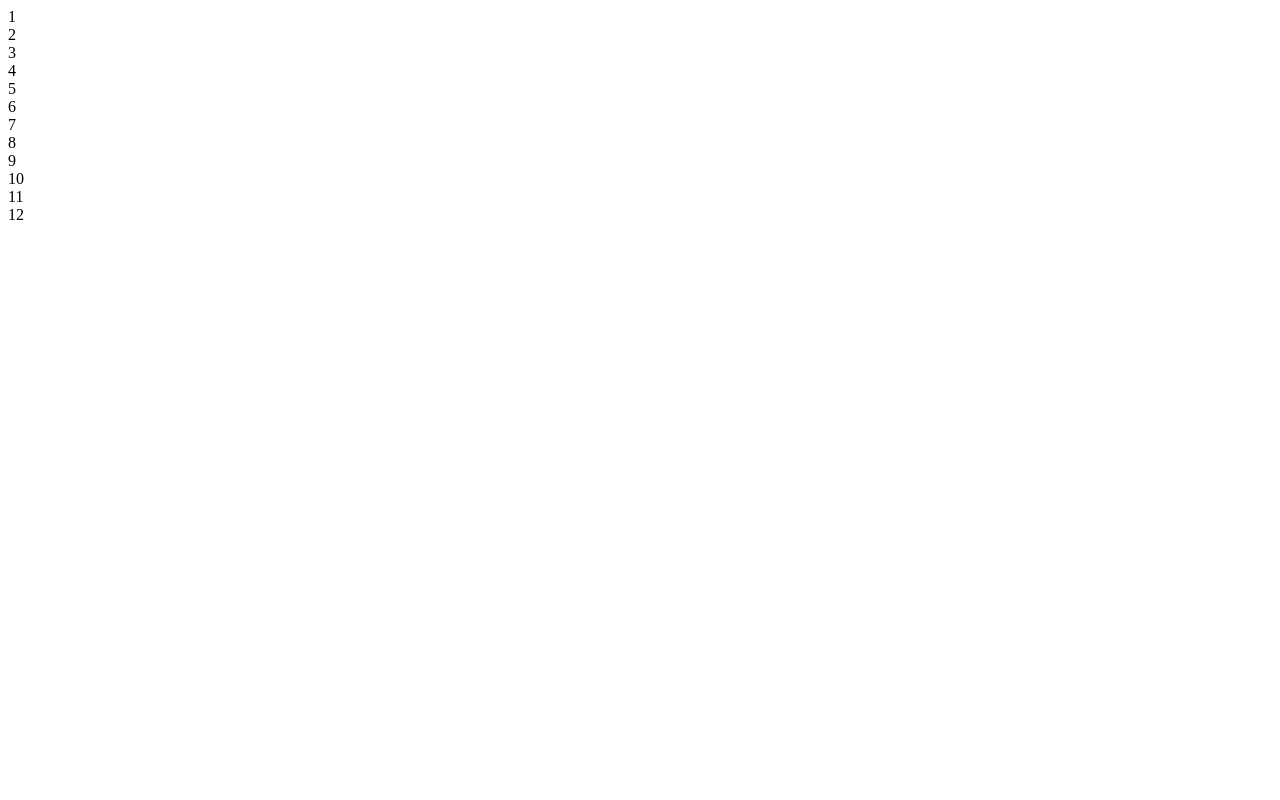
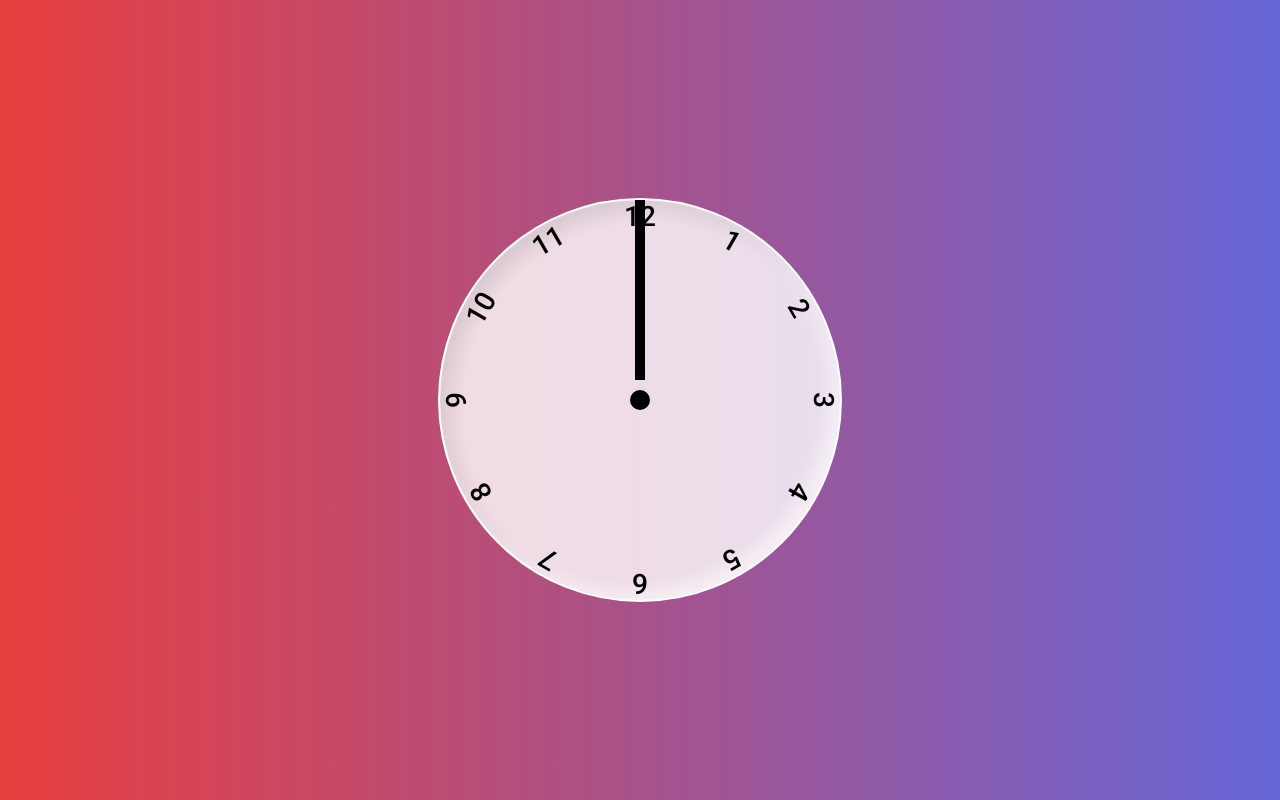
Before and after one commit to oybekdev1998/Clock-in-JS, a plain HTML site: page index.html in a window 1280 px wide. Drawn offline with Linux system fonts and the light colour scheme.

Commit message:
Added style.css and write style

```diff
--- a/index.html
+++ b/index.html
@@ -5,26 +5,28 @@
     <meta http-equiv="X-UA-Compatible" content="IE=edge">
     <meta name="viewport" content="width=device-width, initial-scale=1.0">
     <title>Clock</title>
+    <link rel="stylesheet" href="style.css">
 </head>
 <body>
     <div class="clock">
         <div class="hour"></div>
         <div class="minute"></div>
         <div class="second"></div>
+        <div class="doted"></div>
 
 
-        <div class="number1">1</div>
-        <div class="number2">2</div>
-        <div class="number3">3</div>
-        <div class="number4">4</div>
-        <div class="number5">5</div>
-        <div class="number6">6</div>
-        <div class="number7">7</div>
-        <div class="number8">8</div>
-        <div class="number9">9</div>
-        <div class="number10">10</div>
-        <div class="number11">11</div>
-        <div class="number12">12</div>
+        <div class="number number1">1</div>
+        <div class="number number2">2</div>
+        <div class="number number3">3</div>
+        <div class="number number4">4</div>
+        <div class="number number5">5</div>
+        <div class="number number6">6</div>
+        <div class="number number7">7</div>
+        <div class="number number8">8</div>
+        <div class="number number9">9</div>
+        <div class="number number10">10</div>
+        <div class="number number11">11</div>
+        <div class="number number12">12</div>
     </div>
 </body>
 </html>
--- a/style.css
+++ b/style.css
@@ -0,0 +1,73 @@
+@import url('https://fonts.googleapis.com/css2?family=Roboto:wght@500&display=swap');
+
+
+body{
+    margin: 0;
+    padding: 0;
+    box-sizing: border-box;
+    background: linear-gradient(90deg, rgb(233, 63, 63), rgb(102, 102, 214));
+    display: flex;
+    justify-content: center;
+    align-items: center;
+    min-height: 100vh;
+    font-family: 'Roboto', sans-serif;
+}
+
+.clock{
+    width: 400px;
+    height: 400px;
+    background-color: rgba(255, 255, 255, .8);
+    border-radius: 50%;
+    border: 2px solid #fff;
+    position: relative;
+    box-shadow: inset -10px -10px 15px rgba(255, 255, 255, .5),
+                inset 10px  10px 15px rgba(70, 70, 70, .12) ;
+    outline: none;
+}
+
+.number{
+    --rotation:0;
+    font-size: 28px;
+    position: absolute;
+    width: 100%;
+    height: 100%;
+    text-align: center;
+    transform: translate(-50%);
+    transform: rotate(var(--rotation));
+
+}
+.number1{ --rotation:30deg;}
+.number2{ --rotation:60deg;}
+.number3{ --rotation:90deg;}
+.number4{ --rotation:120deg;}
+.number5{ --rotation:150deg;}
+.number6{ --rotation:180deg;}
+.number7{ --rotation:210deg;}
+.number8{ --rotation:240deg;}
+.number9{ --rotation:270deg;}
+.number10{ --rotation:300deg;}
+.number11{ --rotation:330deg;}
+.number12{ --rotation:360deg;}
+
+
+.doted{
+    width: 20px;
+    height: 20px;
+    background-color: black;
+    border-radius: 50%;
+    position: absolute;
+    top: 50%;
+    left: 50%;
+    transform: translate(-50%, -50%);
+
+}
+.hour{
+    position: absolute;
+    text-align: center;
+    left: 50%;
+    transform: translate(-50%);
+    width: 10px;
+    height: 45%;
+    transform-origin: 50%;
+    background-color: black;
+}
```
